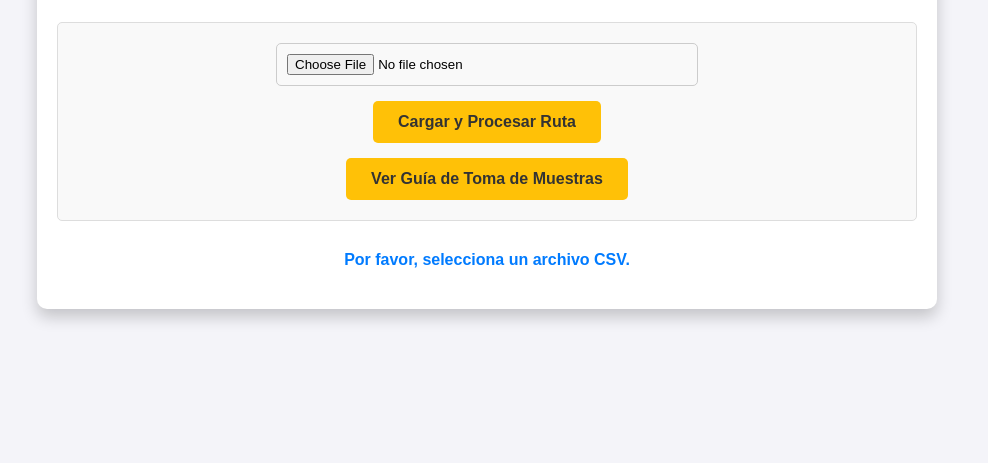
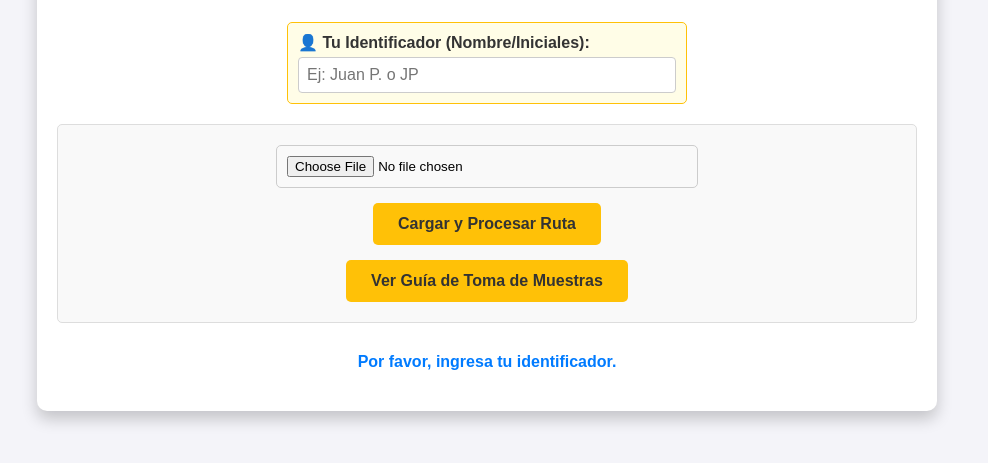
Before and after one commit to rmns82839-rgb/dataBaseExamenes, a website: page index.html in a window 1280 px wide. Both pictures are taken after a click on the button "Cargar y Procesar Ruta". Shown: the part 167-630 px from the top of the page, without its empty margins (153-1141 px from the left). Drawn offline with nearby package versions, Linux system fonts and the light colour scheme.

Commit message:
Update index.html

```diff
--- a/index.html
+++ b/index.html
@@ -60,6 +60,26 @@
             background-color: #555;
         }
         /* Fin Botón Portal */
+
+        /* 🆕 Estilo para la sección de ingreso de usuario */
+        .user-input-section {
+            width: 100%;
+            max-width: 400px;
+            margin: 0 auto 20px;
+            padding: 10px;
+            border: 1px solid #FFC107;
+            border-radius: 5px;
+            background-color: #fffde7;
+            box-sizing: border-box;
+        }
+        .user-input-section input[type="text"] {
+            width: 100%;
+            padding: 8px;
+            border: 1px solid #ccc;
+            border-radius: 4px;
+            box-sizing: border-box;
+            font-size: 1em;
+        }
 
         .input-group {
             display: flex;
@@ -185,6 +205,13 @@
         <h1>Motorizado Lab 🧪</h1>
         <h2>Procesamiento de Archivo CSV de Ruta</h2>
 
+        <div class="user-input-section">
+            <label for="uploaderName" style="display: block; font-weight: bold; margin-bottom: 5px; color: #333;">
+                👤 Tu Identificador (Nombre/Iniciales):
+            </label>
+            <input type="text" id="uploaderName" placeholder="Ej: Juan P. o JP">
+        </div>
+
         <div class="input-group">
             <input type="file" id="csvFile" accept=".csv" required>
             <button onclick="processCSV()">Cargar y Procesar Ruta</button>
@@ -198,12 +225,22 @@
     </div>
 
     <script>
+        const API_BACKEND_URL = 'https://motorizado-lab-backend.onrender.com'; // ⚠️ VERIFICA TU URL DE RENDER
+
         let processedData = [];
 
         function processCSV() {
             const fileInput = document.getElementById('csvFile');
             const file = fileInput.files[0];
             const statusElement = document.getElementById('status');
+
+            // 🆕 NUEVO: Obtener el nombre del usuario y validar
+            const uploaderName = document.getElementById('uploaderName').value.trim();
+            if (!uploaderName) {
+                alert('❌ Por favor, ingresa tu nombre o iniciales antes de procesar el archivo.');
+                statusElement.textContent = 'Por favor, ingresa tu identificador.';
+                return;
+            }
 
             if (!file) {
                 statusElement.textContent = 'Por favor, selecciona un archivo CSV.';
@@ -273,8 +310,32 @@
                         }
                     });
 
-                    // *** PUNTO CLAVE: GUARDAR CSV Y DATA PROCESADA EN LOCALSTORAGE ***
-                    localStorage.setItem('csv_unique_exams', JSON.stringify(Array.from(uniqueExams).sort()));
+                    // *** PUNTO CLAVE: ENVIAR EXÁMENES ÚNICOS AL SERVIDOR CON AUDITORÍA (REEMPLAZA localStorage) ***
+                    fetch(`${API_BACKEND_URL}/api/exams/save-unique`, {
+                        method: 'POST',
+                        headers: {
+                            'Content-Type': 'application/json'
+                        },
+                        body: JSON.stringify({
+                            exams: Array.from(uniqueExams).sort(),
+                            added_by: uploaderName // 👈 Enviamos el ID del usuario
+                        })
+                    })
+                    .then(response => {
+                        if (!response.ok) {
+                            throw new Error('Error al guardar lista única en MongoDB');
+                        }
+                        console.log("Lista única de exámenes enviada a MongoDB. Los nuevos exámenes se registrarán con el ID:", uploaderName);
+                        statusElement.textContent += ' (Lista maestra de exámenes actualizada).';
+                    })
+                    .catch(error => {
+                        console.error('Error de red al guardar exámenes:', error);
+                        alert('Hubo un error al guardar los exámenes únicos en el servidor. Revisa la consola.');
+                    });
+
+
+                    // *** SE MANTIENE EL ALMACENAMIENTO LOCAL PARA LA LISTA DE PACIENTES ***
+                    // Esto es solo para que el index.html recuerde la última ruta visualmente
                     localStorage.setItem('csv_processed_data', JSON.stringify(groupedData));
 
                     renderOutput(groupedData, totalRowsProcessed);
```
